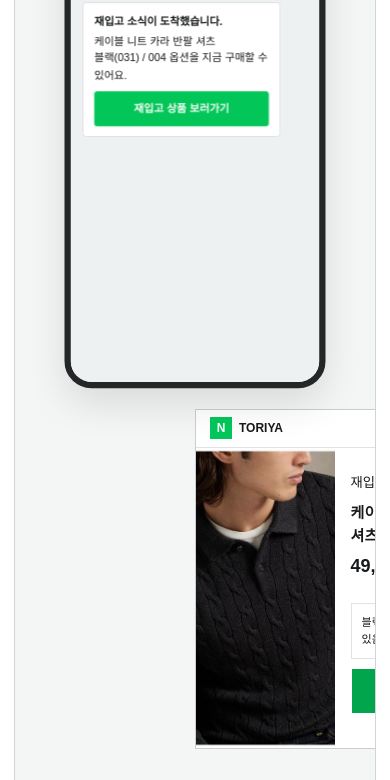
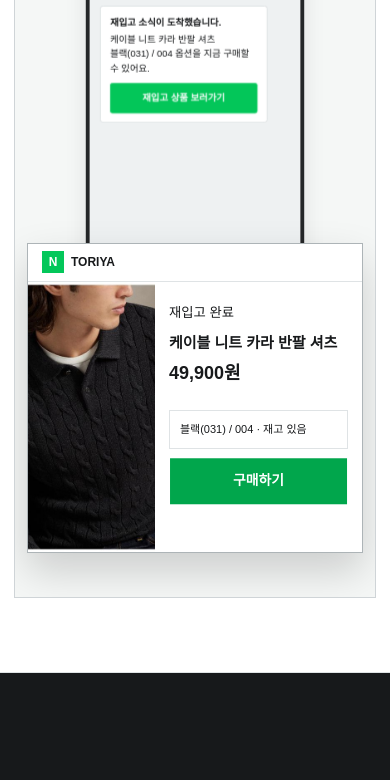
Before and after one commit to plumisbea-ux/naver-restock-alert, a website: page landing.html in a window 390 px wide. Shown: the part 2584-3364 px from the top of the page. Drawn offline with Linux system fonts and the light colour scheme.

Commit message:
feat: refine purchase journey layout

```diff
--- /dev/null
+++ b/assets/landing/journey.css
@@ -0,0 +1,131 @@
+.journey-stage {
+  min-height: 680px;
+  background: #f5f7f6;
+}
+
+.journey {
+  height: 620px;
+}
+
+.journey .phone {
+  left: 42px;
+  top: 44px;
+  z-index: 1;
+  width: 310px;
+  border-width: 6px;
+  border-radius: 27px;
+  box-shadow: 0 10px 28px #00000017;
+  transform: scale(.88);
+  transform-origin: top left;
+}
+
+.journey .talk-body {
+  min-height: 390px;
+}
+
+.journey .mini-store {
+  right: 34px;
+  top: 190px;
+  z-index: 3;
+  width: 400px;
+  border-color: #adb4b7;
+  box-shadow: 0 24px 55px #00000029;
+  transform: translateY(24px);
+}
+
+.journey .mini-detail {
+  min-height: 310px;
+}
+
+.journey .buy-button {
+  height: 48px;
+  font-size: 14px;
+}
+
+.motion-stage.play .journey .mini-store {
+  animation: storeEnter .55s 3.1s forwards;
+}
+
+@media (max-width: 850px) {
+  .journey-stage {
+    min-height: 800px;
+  }
+
+  .journey {
+    height: 750px;
+  }
+
+  .journey .phone {
+    left: 50%;
+    top: 26px;
+    width: 300px;
+    transform: translateX(-50%) scale(.86);
+    transform-origin: top center;
+  }
+
+  .journey .mini-store {
+    left: 50%;
+    right: auto;
+    top: 390px;
+    width: min(410px, 90%);
+    transform: translateX(-50%) translateY(22px);
+  }
+
+  .motion-stage.play .journey .mini-store {
+    animation: mobileStoreEnter .55s 3.1s forwards;
+  }
+}
+
+@media (max-width: 520px) {
+  .journey-stage {
+    min-height: 700px;
+    padding: 0;
+  }
+
+  .journey {
+    width: 100%;
+    height: 660px;
+  }
+
+  .journey .phone {
+    top: 12px;
+    width: 280px;
+    border-width: 5px;
+    border-radius: 24px;
+    transform: translateX(-50%) scale(.78);
+  }
+
+  .journey .talk-body {
+    min-height: 360px;
+  }
+
+  .journey .mini-store {
+    top: 325px;
+    width: calc(100% - 24px);
+    box-shadow: 0 18px 38px #0000002b;
+  }
+
+  .journey .mini-detail {
+    grid-template-columns: 38% 62%;
+    min-height: 270px;
+  }
+
+  .journey .mini-copy {
+    padding: 18px 14px;
+  }
+
+  .journey .stock-option {
+    margin: 14px 0 9px;
+  }
+
+  .journey .buy-button {
+    height: 46px;
+  }
+}
+
+@keyframes mobileStoreEnter {
+  to {
+    opacity: 1;
+    transform: translateX(-50%);
+  }
+}
--- a/landing.html
+++ b/landing.html
@@ -13,4 +13,4 @@
 <section class="feature" id="talk"><div class="wrap feature-grid"><div class="feature-copy"><h2>품절 옵션을<br>톡톡에 남깁니다.</h2><p>상품과 옵션이 자동으로 이어져 고객은 채널만 선택하면 됩니다.</p><div class="takeaway">문의가 아니라 <span>구매 대기 수요</span>로 저장됩니다.</div></div><div class="stage motion-stage"><div class="phone"><div class="phone-status">9:41</div><div class="talk-head"><span class="talk-logo">N</span><span>TORIYA 톡톡<br><small>상담 가능</small></span></div><div class="talk-body"><div class="bubble"><strong>재입고 알림 옵션을 확인했습니다.</strong>케이블 니트 카라 반팔 셔츠<br>블랙(031) / 004</div><div class="bubble"><strong>알림 받을 채널을 선택해 주세요.</strong><span class="talk-action">톡톡으로 알림 받기</span></div><div class="bubble me">톡톡으로 받을게요</div><div class="bubble"><strong>재입고 알림 신청 완료</strong>재고가 들어오면 상품 링크와 함께 알려드릴게요.</div></div><div class="talk-input">메시지를 입력하세요.</div></div></div></div></section>
 <section class="feature reverse"><div class="wrap feature-grid"><div class="feature-copy"><h2>재입고 알림이<br>구매로 이어집니다.</h2><p>고객이 상품 보기 버튼을 누르면 2초 뒤 기다리던 상품 페이지가 열립니다.</p><div class="takeaway">알림 클릭 한 번으로 <span>해당 상품에 복귀</span>합니다.</div></div><div class="stage journey-stage motion-stage"><div class="journey"><div class="phone"><div class="phone-status">10:24</div><div class="talk-head"><span class="talk-logo">N</span><span>TORIYA 톡톡</span></div><div class="talk-body"><div class="bubble restock-bubble"><strong>재입고 소식이 도착했습니다.</strong>케이블 니트 카라 반팔 셔츠<br>블랙(031) / 004 옵션을 지금 구매할 수 있어요.<span class="talk-action">재입고 상품 보러가기</span></div></div></div><div class="mini-store"><div class="store-top"><span class="nmark">N</span> TORIYA</div><div class="mini-detail"><div class="mini-photo"></div><div class="mini-copy"><small>재입고 완료</small><h3>케이블 니트 카라 반팔 셔츠</h3><div class="price">49,900원</div><div class="stock-option">블랙(031) / 004 · 재고 있음</div><div class="buy-button">구매하기</div></div></div></div></div></div></div></section>
 <section class="details"><div class="wrap"><div class="section-head infographic-head"><h2>재입고 추천을<br>한눈에.</h2><p>입고 타이밍과 추천 수량을 설명이 아니라 바로 판단할 수 있는 화면으로 제공합니다.</p></div><div class="signal-graphics"><article class="signal-card motion-stage"><div class="signal-title">재입고 속도별 구매 전환율<span>최근 90일</span></div><div class="timing-hero"><strong>76%</strong><div>3일 안에 입고하면<br>구매로 이어집니다</div></div><div class="timing-bars"><div class="timing-row"><b>3일 내</b><div class="timing-track"><i></i></div><b>76%</b></div><div class="timing-row"><b>5일 내</b><div class="timing-track"><i></i></div><b>58%</b></div><div class="timing-row"><b>7일 내</b><div class="timing-track"><i></i></div><b>39%</b></div></div><div class="timing-callout">이 상품은 <span>3일 이내 재입고</span>가 가장 효과적입니다.</div></article><article class="signal-card motion-stage"><div class="signal-title">오늘의 추천 재입고<span>대기 수요 기준</span></div><div class="stock-summary"><div>가장 먼저 채울 옵션</div><strong>14개</strong></div><div class="stock-list"><div class="stock-row"><b>블랙 / 004</b><small>대기 18명</small><b>14개</b></div><div class="stock-row"><b>블랙 / 005</b><small>대기 12명</small><b>9개</b></div><div class="stock-row"><b>네이비 / 004</b><small>대기 7명</small><b>5개</b></div></div><div class="stock-reason">대기 고객 수와 과거 구매 전환율을 함께 계산한 추천입니다.</div></article></div><div class="infographic-answer"><strong>언제 입고할지</strong><strong>무엇을 먼저 채울지</strong><strong>몇 개를 채울지</strong></div><div class="details-note">화면의 수치는 서비스 설명을 위한 가상 데이터입니다.</div></div></section>
-<section class="demo"><div class="wrap demo-grid"><h2>이 흐름을 직접 작동해 보세요.</h2><p>품절 옵션 확인부터 톡톡 신청, 재고 반영과 알림 발송까지 안내에 따라 체험합니다.</p><a class="demo-button" href="index.html?tutorial=1"><span>지금 데모 시작</span><small>약 5분</small></a></div></section></main><footer><div class="wrap footer-inner"><span>재입고신호</span><span>네이버 및 스마트스토어와 별개의 데모 서비스입니다.</span></div></footer><script>const stages=document.querySelectorAll('.motion-stage');const observer=new IntersectionObserver(entries=>entries.forEach(entry=>{if(entry.isIntersecting){entry.target.classList.remove('play');requestAnimationFrame(()=>entry.target.classList.add('play'))}else entry.target.classList.remove('play')}),{threshold:.3});stages.forEach(stage=>observer.observe(stage));</script></body></html>
+<section class="demo"><div class="wrap demo-grid"><h2>이 흐름을 직접 작동해 보세요.</h2><p>품절 옵션 확인부터 톡톡 신청, 재고 반영과 알림 발송까지 안내에 따라 체험합니다.</p><a class="demo-button" href="index.html?tutorial=1"><span>지금 데모 시작</span><small>약 5분</small></a></div></section></main><footer><div class="wrap footer-inner"><span>재입고신호</span><span>네이버 및 스마트스토어와 별개의 데모 서비스입니다.</span></div></footer><link rel="stylesheet" href="assets/landing/journey.css"><script>const stages=document.querySelectorAll('.motion-stage');const observer=new IntersectionObserver(entries=>entries.forEach(entry=>{if(entry.isIntersecting){entry.target.classList.remove('play');requestAnimationFrame(()=>entry.target.classList.add('play'))}else entry.target.classList.remove('play')}),{threshold:.3});stages.forEach(stage=>observer.observe(stage));</script></body></html>
```
